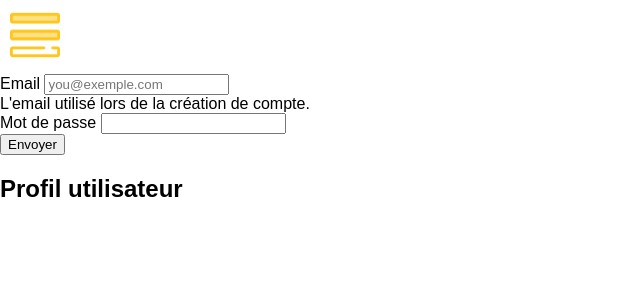
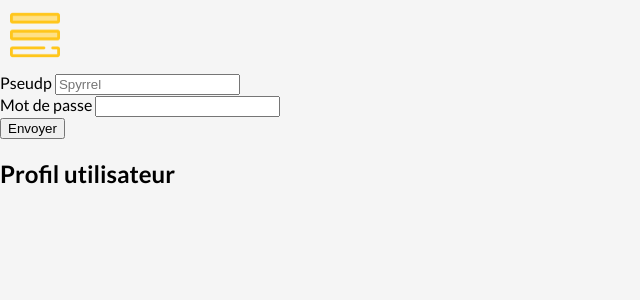
Before and after one commit to Sfertix/Hartsum, a PHP site: page / in a window 1280 px wide. Shown: the top 300 px of the page, without its empty margins (0-640 px from the left). Run offline with PHP 8.4, Linux system fonts and the light colour scheme.

Commit message:
Finalisation du système des cookies afin de maintenir les connexions actives

```diff
--- a/css/styles_index.css
+++ b/css/styles_index.css
@@ -1,8 +1,11 @@
+@import url('https://fonts.googleapis.com/css2?family=Lato:ital,wght@0,100;0,300;0,400;0,700;0,900;1,100;1,300;1,400;1,700;1,900&display=swap');
+
 * {box-sizing: border-box;}
 
 body {
   margin: 0;
-  font-family: Arial, Helvetica, sans-serif;
+  background: whitesmoke;
+  font-family: "Lato";
 }
 
 .header {
--- a/index.php
+++ b/index.php
@@ -9,9 +9,7 @@
     <title>Hartsum</title>
     <link href="./css/styles_index.css" rel="stylesheet">
     <script type="text/javascript" src="./js/sidenav.js"></script>
-    <?php
-        include_once('variables.php');
-    ?>
+
 </head>
 <body class="d-flex flex-column min-vh-100">
     <div class="container">
@@ -31,6 +29,7 @@
         <!-- Si l'utilisateur existe, on affiche les infos -->
         <?php if(isset($_SESSION['LOGGED_USER'])): ?>
             <p>Ces informations ne s'affichent qu'après la connexion au serveur.</p>
+            <p> Vous êtes : <?php echo $_SESSION['LOGGED_USER'] ?> (#<?php echo $_SESSION['USER_ID'] ?>)</p>
         <?php endif; ?>
     </div>
 </body>
--- a/login.php
+++ b/login.php
@@ -22,8 +22,8 @@
                 <h1>Connexion</h1>
 
                 <div class="mb-3">
-                    <label for="email" class="form-label"><b>Email</b></label>
-                    <input type="text" class="form-control" placeholder="spyrrel@exemple.com" name="email" required>
+                    <label for="pseudo" class="form-label"><b>Pseudo</b></label>
+                    <input type="text" class="form-control" placeholder="spyrrel@exemple.com" name="pseudo" required>
                 </div>
 
                 <div class="mb-3">
@@ -38,7 +38,7 @@
             -->
             <?php else: ?>
                 <div class="alert alert-success" role="alert">
-                    Bonjour <?php echo $loggedUser['email']; ?> et bienvenue sur le site !
+                    Bonjour <?php echo $loggedUser['pseudo']; ?> et bienvenue sur le site !
                 </div>
             <?php endif; ?>
         </div>
--- a/login_verif.php
+++ b/login_verif.php
@@ -1,25 +1,42 @@
 <?php
 
 // Validation du formulaire
-if (isset($_POST['email']) &&  isset($_POST['password'])) {
+if (isset($_POST['pseudo']) &&  isset($_POST['password'])) {
 
-    foreach ($users as $user) {
+    $servername = "localhost"; $db_name = "hartsum"; $db_user = "root";
+
+    try {
+        $dbco = new PDO("mysql:host=$servername;dbname=$db_name", $db_user);
+        $dbco->setAttribute(PDO::ATTR_ERRMODE, PDO::ERRMODE_EXCEPTION);
+
+        $username = $_POST['pseudo'];
+        $password = $_POST['password'];
+
+        $sth = $dbco->prepare("SELECT id, username, pswd FROM users WHERE username=:username");
+        $sth->bindParam(':username',$username);
+        $sth->execute();
+
+        $resultat = $sth->fetchAll(PDO::FETCH_ASSOC);
+
         if (
-            $user['email'] === $_POST['email'] &&
-            $user['password'] === $_POST['password']
+            $username === $resultat[0]['username'] &&
+            $password === $resultat[0]['pswd']
         ) {
-
-            // COOKIE
-            $_SESSION['LOGGED_USER'] = $user['full_name'];
-
+            // Cookie
+            $_SESSION['LOGGED_USER'] = $resultat[0]['username'];
+            $_SESSION['USER_ID'] = $resultat[0]['id'];
         }
 
         else {
             $errorMessage = sprintf('Les informations fournies ne correspondent pas pour %s',
-                $_POST['email']
-            );
+            $_POST['pseudo']);
         }
     }
+
+    catch(PDOException $e) {
+        echo "Erreur : " . $e->getMessage();
+    }
+
 }
 ?>
 
@@ -35,9 +52,8 @@ if (isset($_POST['email']) &&  isset($_POST['password'])) {
         </div>
     <?php endif; ?>
     <div class="mb-3">
-        <label for="email" class="form-label">Email</label>
-        <input type="email" class="form-control" id="email" name="email" aria-describedby="email-help" placeholder="you@exemple.com">
-        <div id="email-help" class="form-text">L'email utilisé lors de la création de compte.</div>
+        <label for="pseudo" class="form-label">Pseudp</label>
+        <input type="text" class="form-control" id="pseudo" name="pseudo" placeholder="Spyrrel">
     </div>
     <div class="mb-3">
         <label for="password" class="form-label">Mot de passe</label>
--- a/variables.php
+++ /dev/null
@@ -1,19 +0,0 @@
-<?php
-
-$users = [
-    [
-        'full_name' => 'Baptiste BOUTORINE',
-        'email' => 'baptiste.boutorine@sfertix.fr',
-        'password' => 'devine',
-    ],
-    [
-        'full_name' => 'Mathieu Nebra',
-        'email' => 'mathieu.nebra@exemple.com',
-        'age' => 34,
-    ],
-    [
-        'full_name' => 'Laurène Castor',
-        'email' => 'laurene.castor@exemple.com',
-        'age' => 28,
-    ],
-];
```
Also changed, not shown: css/styles_login.css (+19 -0 lines).
